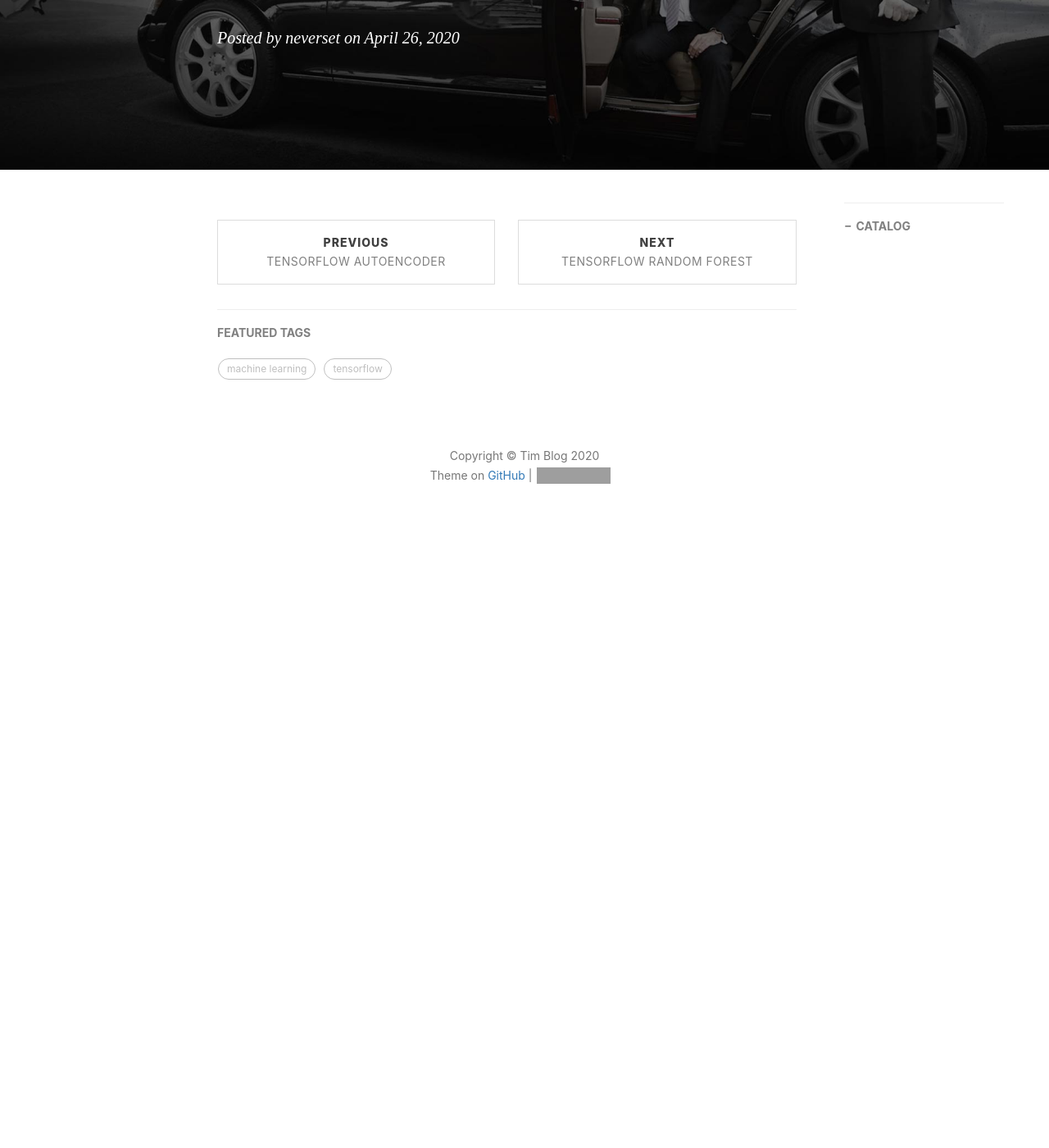
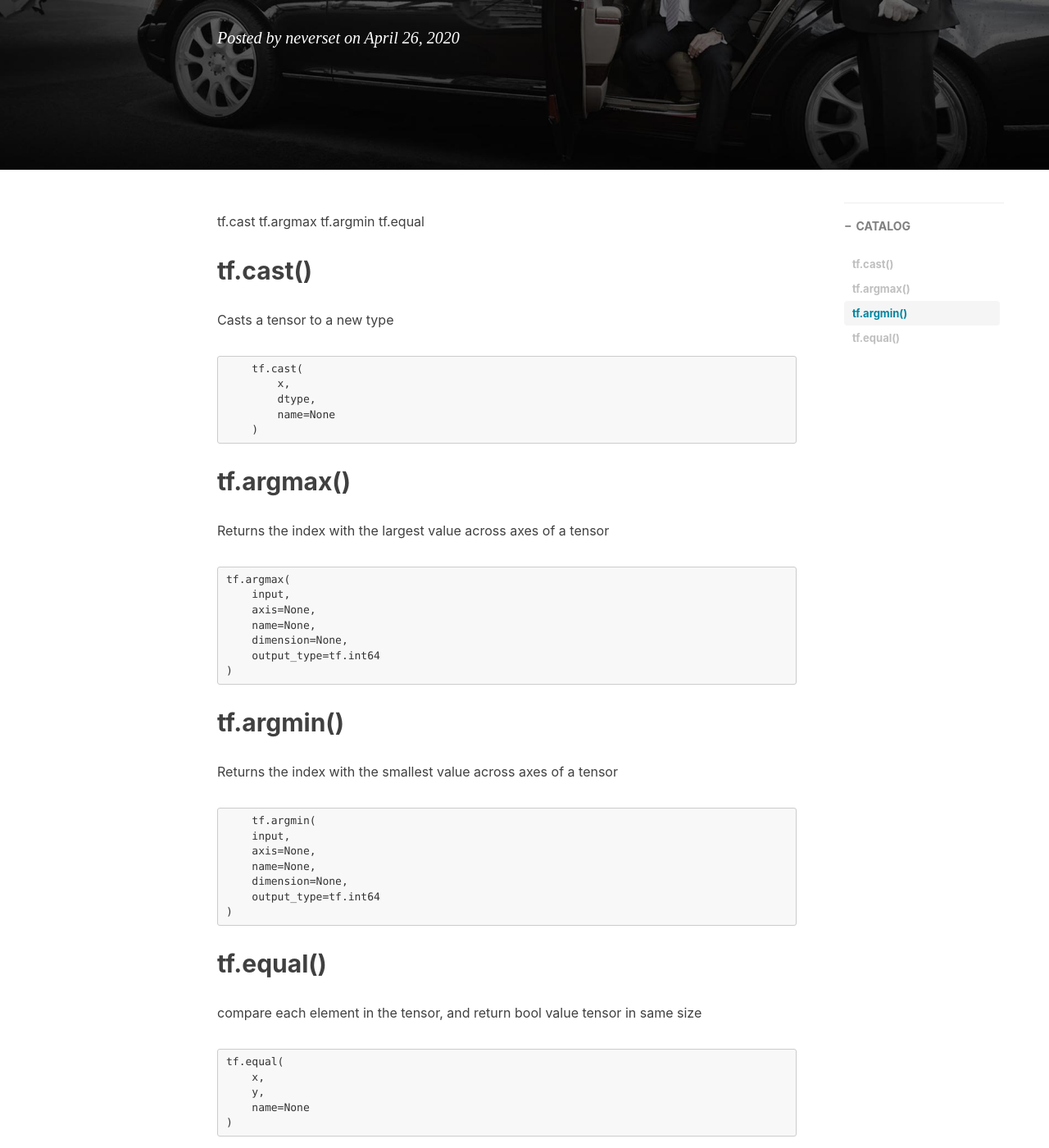
Before and after one commit to neverset123/YWHome, a Jekyll site: the page built from _posts/2020-04-26-TensorFlow Functions.md, in a window 1280 px wide and 1400 px high, scrolled down 250 px. Shown: the whole window at 82% size. Built offline with Jekyll 4.4.1, drawn with Linux system fonts in a browser that asks for light colours; nearby versions of some CDN libraries; comment, search, counter and statistics services are not loaded; before the commit the page ends 934 px from its top, so only the background shows below that; some of the changed text lies outside the part shown; grey boxes are pictures that could not be loaded.

```diff
--- a/_posts/2020-04-26-TensorFlow Functions.md
+++ b/_posts/2020-04-26-TensorFlow Functions.md
@@ -9,3 +9,48 @@ catalog: true
 tags:
     - tensorflow
 ---
+
+tf.cast
+tf.argmax
+tf.argmin
+tf.equal
+
+## tf.cast()
+Casts a tensor to a new type
+
+        tf.cast(
+            x,
+            dtype,
+            name=None
+        )
+
+## tf.argmax()
+Returns the index with the largest value across axes of a tensor
+
+    tf.argmax(
+        input,
+        axis=None,
+        name=None,
+        dimension=None,
+        output_type=tf.int64
+    )
+
+## tf.argmin()
+Returns the index with the smallest value across axes of a tensor
+
+        tf.argmin(
+        input,
+        axis=None,
+        name=None,
+        dimension=None,
+        output_type=tf.int64
+    )
+
+## tf.equal()
+compare each element in the tensor, and return bool value tensor in same size
+
+    tf.equal(
+        x,
+        y,
+        name=None
+    )
```
Also changed, not shown: _posts/2020-04-25-TensorFlow Autoencoder.md (+3 -0 lines), _posts/2020-04-26-TensorFlow Nearest Neighbors.md (added, +56 -0 lines), _posts/2020-04-26-TensorFlow Random Forest.md (+22 -1 lines).
